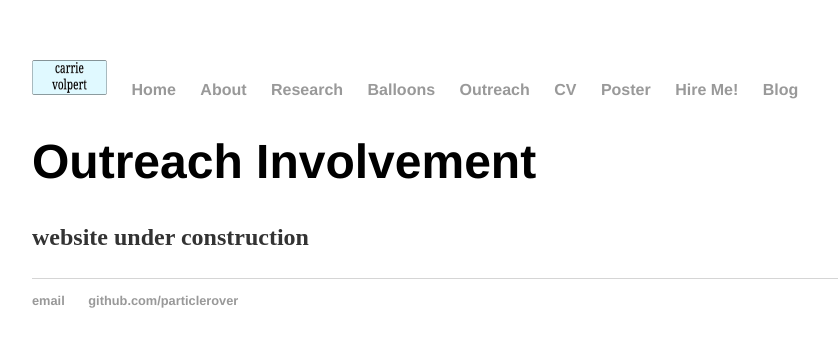
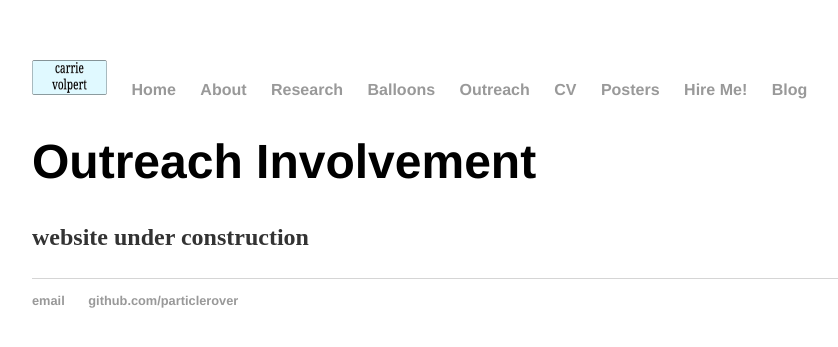
Before and after one commit to particlerover/particlerover.github.io, a Jekyll site: the page built from outreach/index.html, in a window 1280 px wide. Shown: the top 347 px of the page, without its empty margins (160-998 px from the left). Built offline with Jekyll 4.4.1, drawn with Linux system fonts in a browser that asks for light colours.

Commit message:
Update default.html

```diff
--- a/_layouts/default.html
+++ b/_layouts/default.html
@@ -18,7 +18,7 @@
 <li><a href="/Balloons">Balloons</a></li>
 <li><a href="/outreach">Outreach</a></li>
 <li><a href="/cv">CV</a></li>
-<li><a href="/poster">Poster</a></li>
+<li><a href="/poster">Posters</a></li>
 <li><a href="/hireme">Hire Me!</a></li>
 <li><a href="/blog">Blog</a></li>
 </ul>
```
